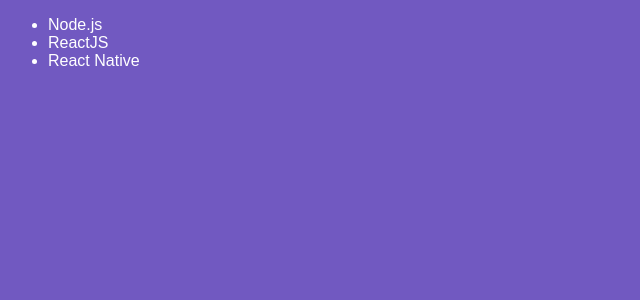
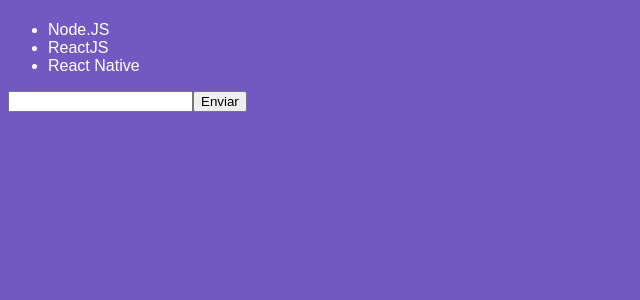
Before and after one commit to tgmarinho/intro-react, a React app: page / in a window 1280 px wide. Shown: the top 300 px of the page, without its empty margins (0-640 px from the left). Built offline with nearby package versions, Linux system fonts and the light colour scheme.

Commit message:
Intro React - Aula 07 - Estado e Imutabilidade

```diff
--- a/src/components/TechList.js
+++ b/src/components/TechList.js
@@ -2,16 +2,38 @@
 
 class TechList extends Component {
   state = {
+    newTech: "",
     techs: ["Node.JS", "ReactJS", "React Native"]
+  };
+
+  handleInputChange = e => {
+    this.setState({ newTech: e.target.value });
+  };
+
+  handleSubmit = e => {
+    e.preventDefault();
+    this.setState({
+      techs: [...this.state.techs, this.state.newTech],
+      newTech: ""
+    });
   };
 
   render() {
     return (
-      <ul>
-        <li>Node.js</li>
-        <li>ReactJS</li>
-        <li>React Native</li>
-      </ul>
+      <form onSubmit={this.handleSubmit}>
+        <h1>{this.state.newTech}</h1>
+        <ul>
+          {this.state.techs.map(tech => (
+            <li key={tech}>{tech}</li>
+          ))}
+        </ul>
+        <input
+          type="text"
+          value={this.state.newTech}
+          onChange={this.handleInputChange}
+        />
+        <button type="submit">Enviar</button>
+      </form>
     );
   }
 }
```
Also changed, not shown: 1 other file (tests, documents, lock files or other folders).
